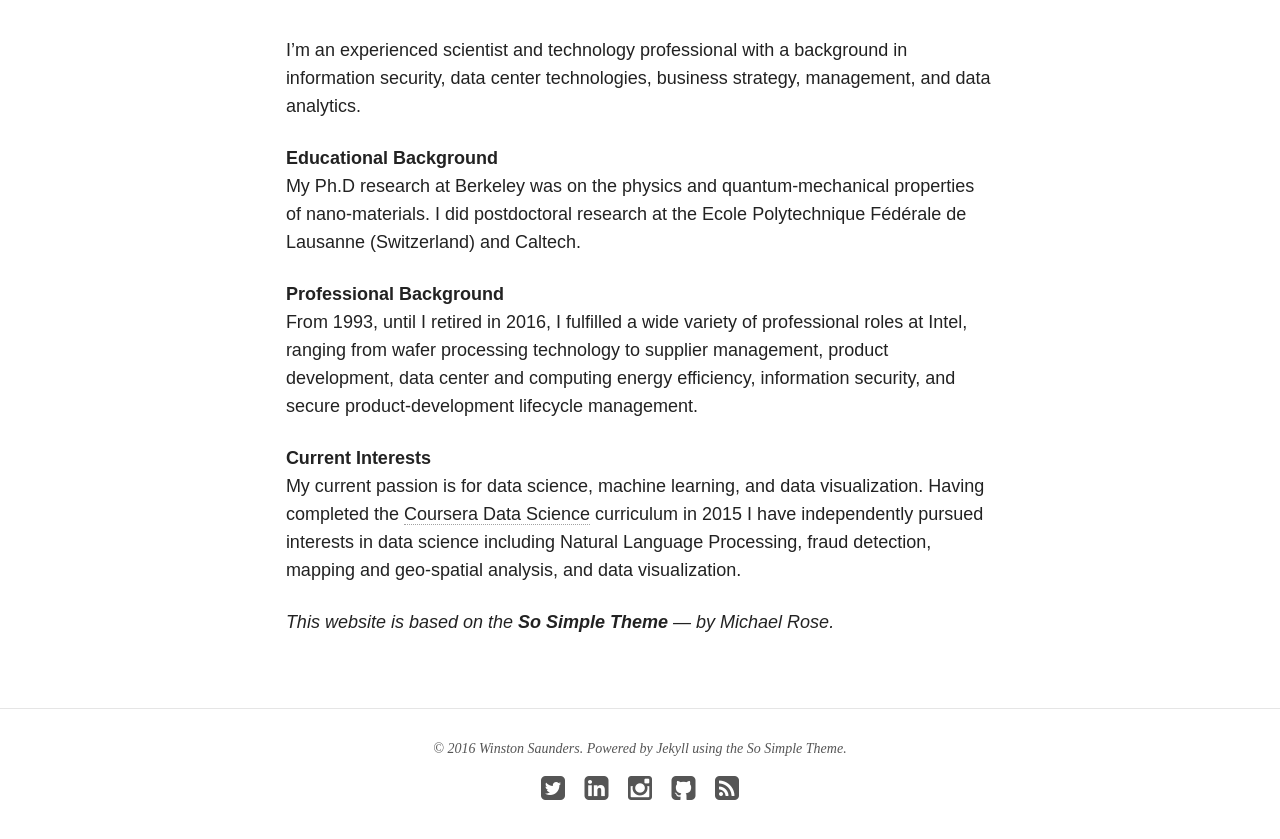
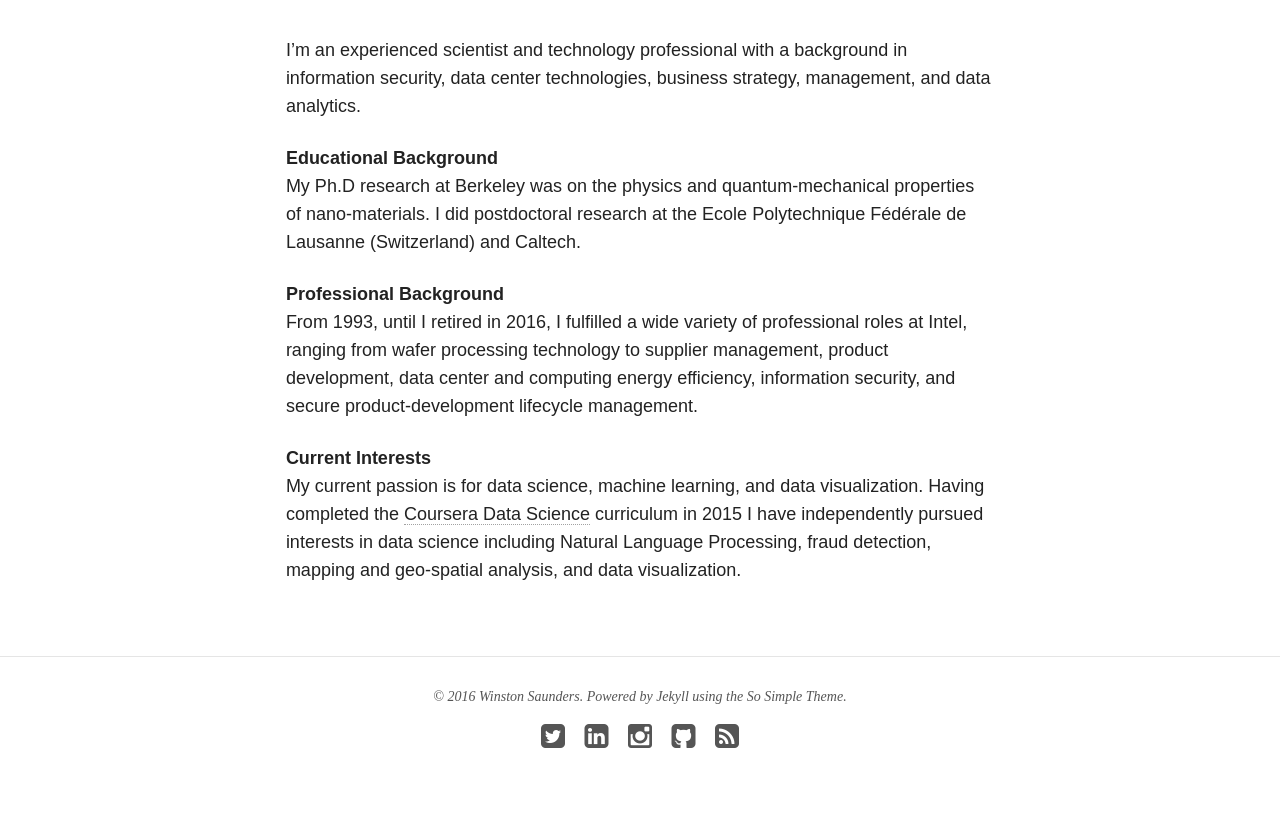
Before and after one commit to ww44ss/ww44ss.github.io, a Jekyll site: the page built from about/index.md, in a window 1280 px wide and 900 px high, scrolled down 778 px. Shown: the top 839 px of the window. Built offline with Jekyll 4.4.1, drawn with Linux system fonts in a browser that asks for light colours; nearby versions of some CDN libraries.

Commit message:
deleted lower comment line

```diff
--- a/about/index.md
+++ b/about/index.md
@@ -19,6 +19,3 @@ From 1993, until I retired in 2016, I fulfilled a wide variety of professional r
 
 __Current Interests__
 My current passion is for data science, machine learning, and data visualization. Having completed the [Coursera Data Science](https://www.coursera.org/specializations/jhu-data-science) curriculum in 2015 I have independently pursued interests in data science including Natural Language Processing, fraud detection, mapping and geo-spatial analysis, and data visualization.
-
-
-_This website is based on the **So Simple Theme** --- by [Michael Rose](http://mademistakes.com)._
```
